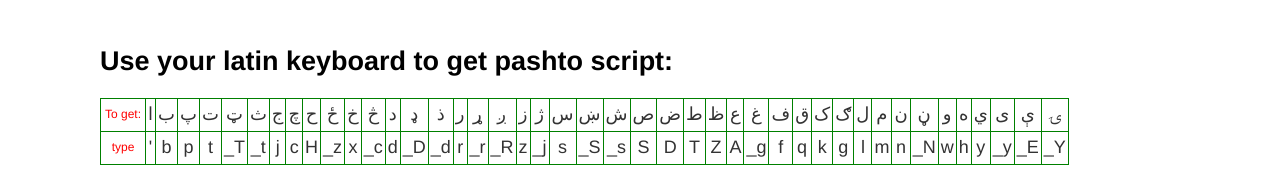
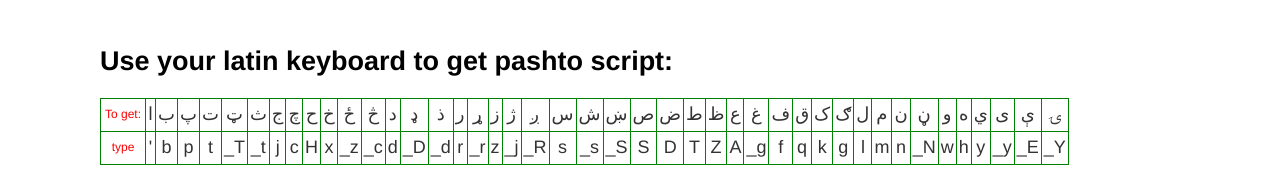
Before and after one commit to francisstephan/pashtoscript, a plain HTML site: page index.html in a window 1280 px wide. Shown: the top 189 px of the page. Drawn offline with Linux system fonts and the light colour scheme.

Commit message:
Corrected alphabetic order of table

```diff
--- a/index.html
+++ b/index.html
@@ -12,11 +12,11 @@
       <div id="help"><h2>Use your latin keyboard to get pashto script:</h2>
         <table>
           <tr><td class="s">To&nbsp;get:</td><td>ا</td><td>ب</td><td>پ</td><td>ت</td><td>ټ</td><td>ث</td><td>ج</td>
-             <td>چ</td><td>ح</td><td>ځ</td><td>خ</td><td>څ</td><td>د</td><td>ډ</td><td>ذ</td><td>ر</td><td>ړ</td><td>ږ</td><td>ز</td><td>ژ</td>
-             <td>س</td><td>ښ</td><td>ش</td><td>ص</td><td>ض</td><td>ط</td><td>ظ</td><td>ع</td><td>غ</td><td>ف</td>
+              <td>چ</td><td>ح</td><td>خ</td><td>ځ</td><td>څ</td><td>د</td><td>ډ</td><td>ذ</td><td>ر</td><td>ړ</td><td>ز</td><td>ژ</td><td>ږ</td>
+              <td>س</td><td>ش</td><td>ښ</td><td>ص</td><td>ض</td><td>ط</td><td>ظ</td><td>ع</td><td>غ</td><td>ف</td>
               <td>ق</td><td>ک</td><td>ګ</td><td>ل</td><td>م</td><td>ن</td><td>ڼ</td><td>و</td><td>ه</td><td>ي</td><td>ى</td><td>ې</td><td>ۍ</td></tr>
           <tr><td class="s">type</td><td>'</td><td>b</td><td>p</td><td>t</td><td>_T</td><td>_t</td><td>j</td><td>c</td>
-             <td>H</td><td>_z</td><td>x</td><td>_c</td><td>d</td><td>_D</td><td>_d</td><td>r</td><td>_r</td><td>_R</td><td>z</td><td>_j</td><td>s</td><td>_S</td><td>_s</td>
+              <td>H</td><td>x</td><td>_z</td><td>_c</td><td>d</td><td>_D</td><td>_d</td><td>r</td><td>_r</td><td>z</td><td>_j</td><td>_R</td><td>s</td><td>_s</td><td>_S</td>
               <td>S</td><td>D</td><td>T</td><td>Z</td><td>A</td><td>_g</td><td>f</td><td>q</td><td>k</td>
               <td>g</td><td>l</td><td>m</td><td>n</td><td>_N</td><td>w</td><td>h</td><td>y</td><td>_y</td><td>_E</td><td>_Y</td></tr></table>&nbsp;</br>
          <table>
```
Lines whose indentation alone changed are shown as unchanged.
